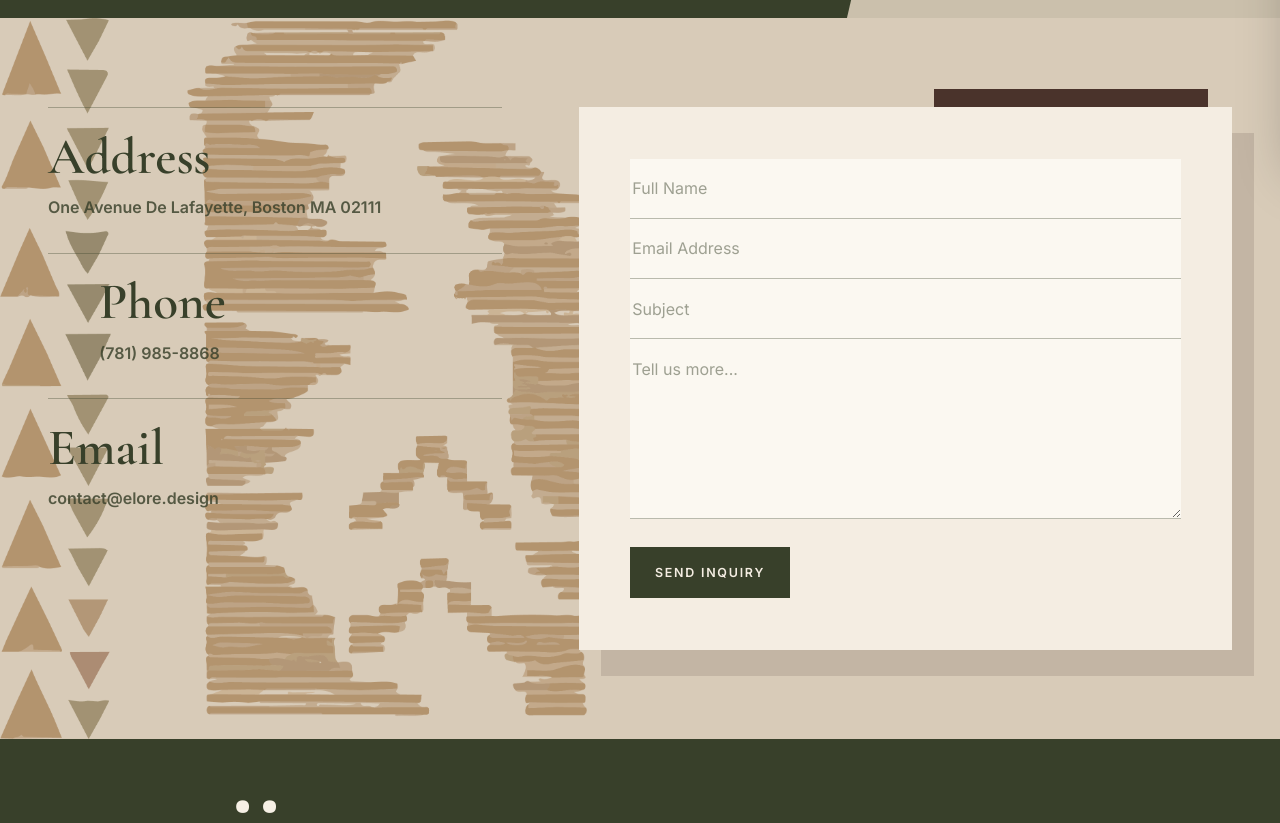
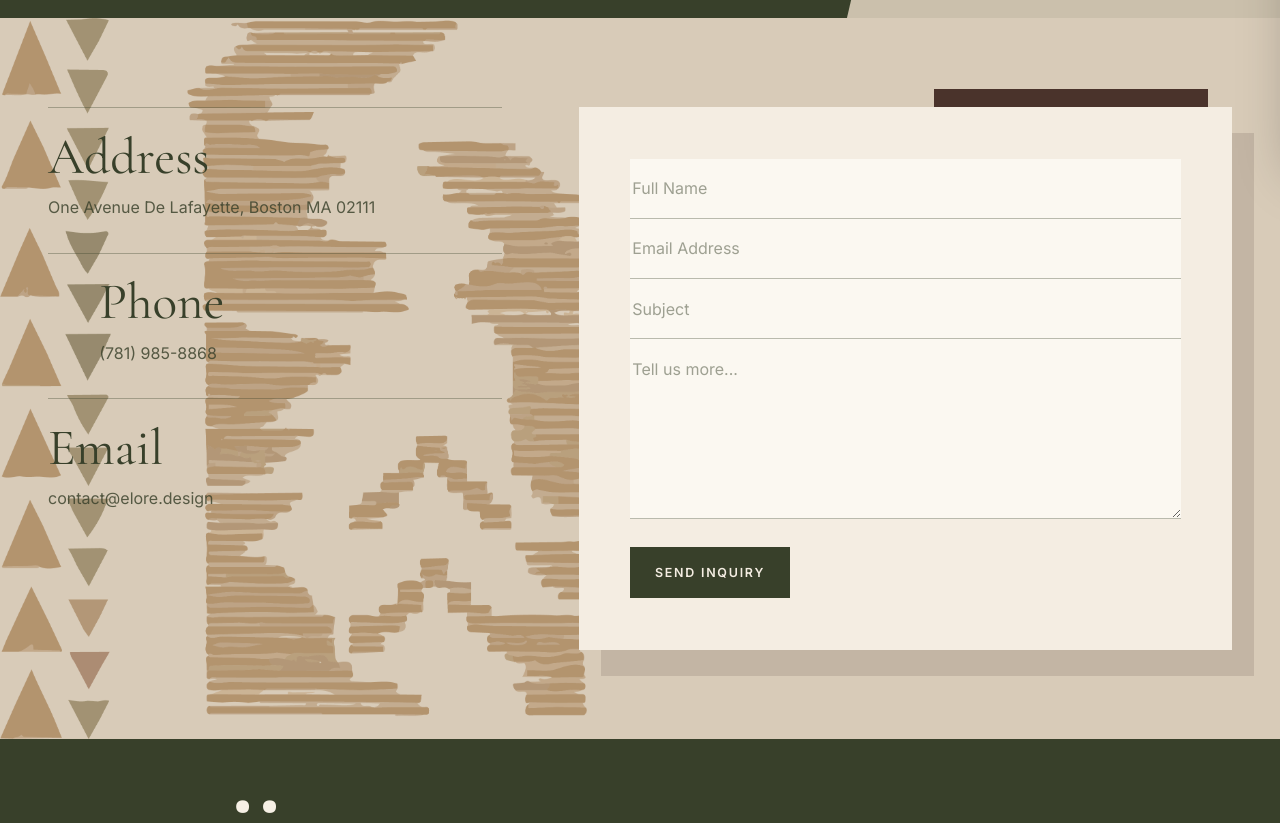
Before and after one commit to caliphsafe/elore-atelier, a Next.js app: page /contact in a window 1280 px wide. Shown: the part 640-1463 px from the top of the page. Built offline with nearby package versions, Linux system fonts and the light colour scheme.

Commit message:
Remove font styles from contact details

```diff
--- a/app/contact/page.tsx
+++ b/app/contact/page.tsx
@@ -39,28 +39,28 @@ export default function ContactPage() {
         <div className="editorial-container contact-content__inner relative z-10">
           <aside className="contact-details">
             <div className="contact-detail">
-              <h2 className="serif-display font-semibold">Address</h2>
-              <p className="font-semibold text-brand-olive">One Avenue De Lafayette, Boston MA 02111</p>
+              <h2 className="serif-display">Address</h2>
+              <p>One Avenue De Lafayette, Boston MA 02111</p>
             </div>
 
             <div className="contact-detail contact-detail--offset">
-              <h2 className="serif-display font-semibold">Phone</h2>
-              <a className="font-semibold text-brand-olive" href="tel:+17819858868">(781) 985-8868</a>
+              <h2 className="serif-display">Phone</h2>
+              <a href="tel:+17819858868">(781) 985-8868</a>
             </div>
 
             <div className="contact-detail">
-              <h2 className="serif-display font-semibold">Email</h2>
-              <a className="font-semibold text-brand-olive" href="mailto:contact@elore.design">contact@elore.design</a>
+              <h2 className="serif-display">Email</h2>
+              <a href="mailto:contact@elore.design">contact@elore.design</a>
             </div>
           </aside>
 
-          <div className="contact-form-panel relative z-10 bg-brand-bone/95 backdrop-blur-[2px]">
+          <div className="contact-form-panel">
             <div className="contact-form-panel__accent" aria-hidden="true" />
             <div className="contact-form-panel__form">
-              <input placeholder="Full Name" className="contact-field font-semibold text-brand-olive placeholder:text-brand-olive/70" />
-              <input placeholder="Email Address" className="contact-field font-semibold text-brand-olive placeholder:text-brand-olive/70" />
-              <input placeholder="Subject" className="contact-field font-semibold text-brand-olive placeholder:text-brand-olive/70" />
-              <textarea placeholder="Tell us more..." rows={6} className="contact-field contact-field--textarea font-semibold text-brand-olive placeholder:text-brand-olive/70" />
+              <input placeholder="Full Name" className="contact-field" />
+              <input placeholder="Email Address" className="contact-field" />
+              <input placeholder="Subject" className="contact-field" />
+              <textarea placeholder="Tell us more..." rows={6} className="contact-field contact-field--textarea" />
               <button className="contact-submit">Send Inquiry</button>
             </div>
           </div>
```
